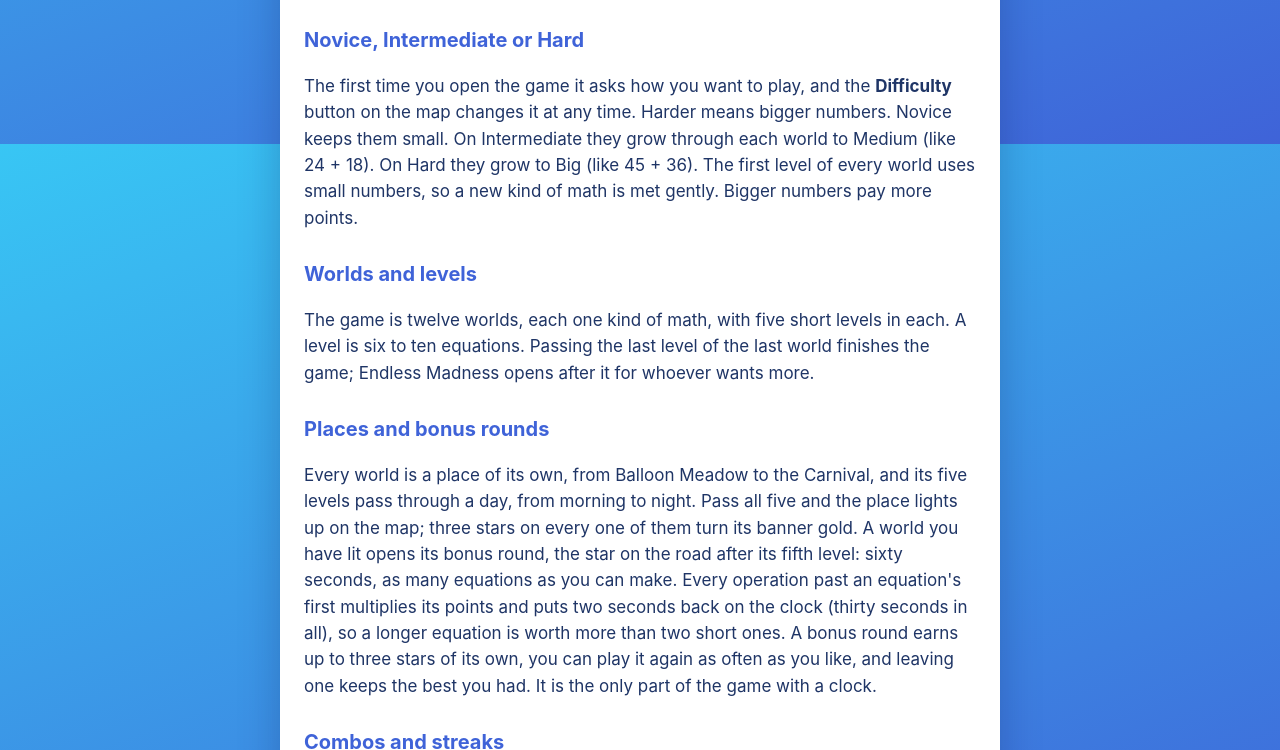
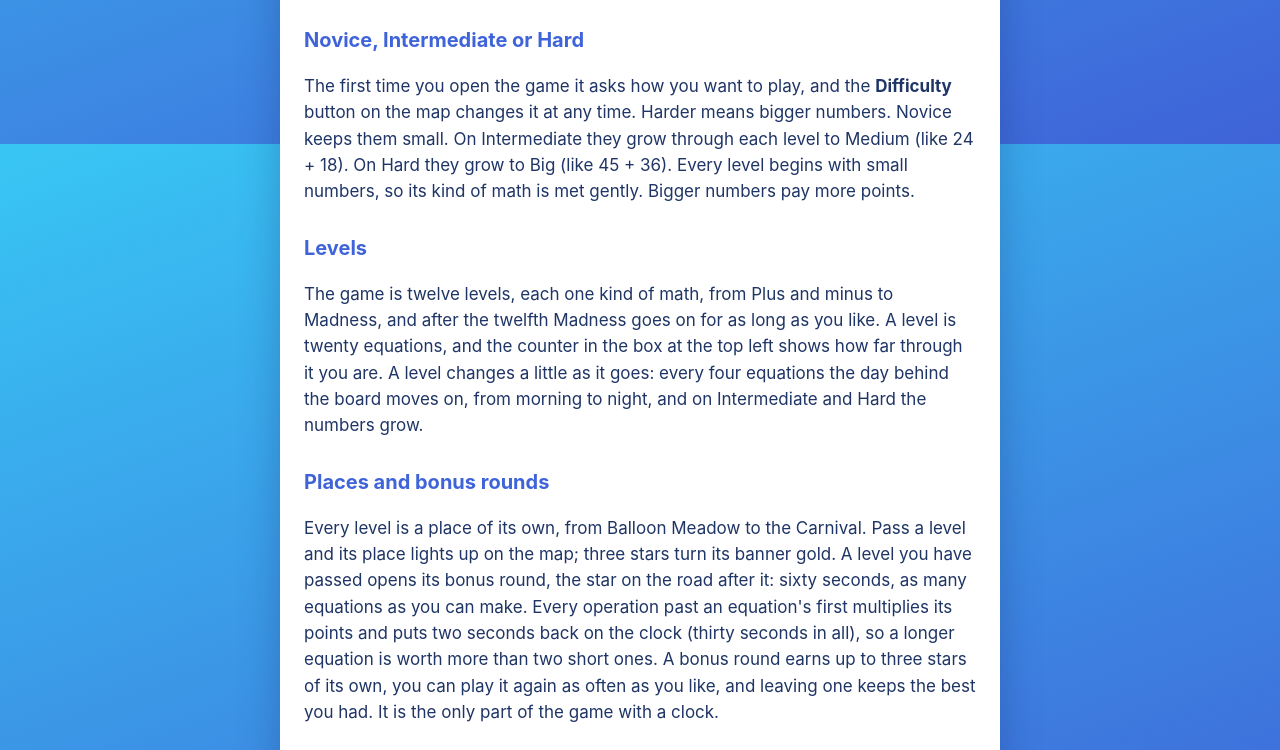
Before and after one commit to jesse-AI-dev/math-crunch-madness-site, a plain HTML site: page support.html in a window 1280 px wide. Shown: the part 656-1406 px from the top of the page. Drawn offline with Linux system fonts and the light colour scheme.

```diff
--- a/support.html
+++ b/support.html
@@ -8,16 +8,16 @@
 <h2>Stuck?</h2>
 <p>Tap <strong>Hint</strong> and the game shows you an equation on the board. A hint shows only when you ask for it, and it costs nothing. Take as long as you like: in a level nothing hurries you, and the tiles you have picked stay picked while you think. Every board always has plenty of equations, and a plus, a minus and an equals sign are always close at hand.</p>
 <h2>Novice, Intermediate or Hard</h2>
-<p>The first time you open the game it asks how you want to play, and the <strong>Difficulty</strong> button on the map changes it at any time. Harder means bigger numbers. Novice keeps them small. On Intermediate they grow through each world to Medium (like 24 + 18). On Hard they grow to Big (like 45 + 36). The first level of every world uses small numbers, so a new kind of math is met gently. Bigger numbers pay more points.</p>
-<h2>Worlds and levels</h2>
-<p>The game is twelve worlds, each one kind of math, with five short levels in each. A level is six to ten equations. Passing the last level of the last world finishes the game; Endless Madness opens after it for whoever wants more.</p>
+<p>The first time you open the game it asks how you want to play, and the <strong>Difficulty</strong> button on the map changes it at any time. Harder means bigger numbers. Novice keeps them small. On Intermediate they grow through each level to Medium (like 24 + 18). On Hard they grow to Big (like 45 + 36). Every level begins with small numbers, so its kind of math is met gently. Bigger numbers pay more points.</p>
+<h2>Levels</h2>
+<p>The game is twelve levels, each one kind of math, from Plus and minus to Madness, and after the twelfth Madness goes on for as long as you like. A level is twenty equations, and the counter in the box at the top left shows how far through it you are. A level changes a little as it goes: every four equations the day behind the board moves on, from morning to night, and on Intermediate and Hard the numbers grow.</p>
 <h2>Places and bonus rounds</h2>
-<p>Every world is a place of its own, from Balloon Meadow to the Carnival, and its five levels pass through a day, from morning to night. Pass all five and the place lights up on the map; three stars on every one of them turn its banner gold. A world you have lit opens its bonus round, the star on the road after its fifth level: sixty seconds, as many equations as you can make. Every operation past an equation's first multiplies its points and puts two seconds back on the clock (thirty seconds in all), so a longer equation is worth more than two short ones. A bonus round earns up to three stars of its own, you can play it again as often as you like, and leaving one keeps the best you had. It is the only part of the game with a clock.</p>
+<p>Every level is a place of its own, from Balloon Meadow to the Carnival. Pass a level and its place lights up on the map; three stars turn its banner gold. A level you have passed opens its bonus round, the star on the road after it: sixty seconds, as many equations as you can make. Every operation past an equation's first multiplies its points and puts two seconds back on the clock (thirty seconds in all), so a longer equation is worth more than two short ones. A bonus round earns up to three stars of its own, you can play it again as often as you like, and leaving one keeps the best you had. It is the only part of the game with a clock.</p>
 <h2>Combos and streaks</h2>
-<p>An equation with two steps or more is a combo, and it multiplies its points: two steps ×1.5 (a combo), three ×2.5 (a super combo), four or more ×4 (a mega combo). The bigger the combo, the bigger its burst. A flame in the score box counts the combos you make in a row. A true equation that is not a combo ends the streak; a false one leaves it as it is. The card at the end of a level shows your longest streak. A streak is for show: it changes no score.</p>
+<p>An equation with two steps or more is a combo, and it multiplies its points: two steps ×1.5 (a combo), three ×2.5 (a super combo), four or more ×4 (a mega combo). The bigger the combo, the bigger its burst. A flame in the score box counts the combos you make in a row. A true equation that is not a combo ends the streak; a false one leaves it as it is. The card at the end of a level shows your longest streak. A streak pays: the second combo in a row scores a quarter more, the third half again, the fourth three quarters more, and the fifth and every one after it double. Only the combo itself is paid more, never the cascade it sets off.</p>
 <h2>More than one player</h2>
 <p>Tap your name on the map to open the leaderboard. <strong>New player</strong> starts a game of their own for someone else, a tap on a name plays as that player, and <strong>My name</strong> changes yours. Every player keeps their own levels, stars and difficulty, and the leaderboard ranks everyone by the stars they have earned. Names and games stay on your device.</p><h2>Your progress</h2>
-<p>Progress saves on your device after every move. If you leave a level, the map shows <strong>Continue</strong>. Deleting the app deletes the progress. If you played before the game had worlds, each level you passed is a world now and keeps its stars; best scores start fresh, because levels are shorter.</p>
+<p>Progress saves on your device after every move. If you leave a level, the map shows <strong>Continue</strong>. Deleting the app deletes the progress. If you played an earlier version, every level you passed keeps its stars; best scores start fresh, because scoring has changed, and a level you left half way starts over.</p>
 <h2>Contact</h2>
 <p>Found a problem or have an idea? Tell us at <a href="https://github.com/jesse-AI-dev/math-crunch-madness-site/issues">github.com/jesse-AI-dev/math-crunch-madness-site/issues</a>.</p>
 <nav><a href="index.html">Home</a><a href="privacy.html">Privacy policy</a></nav>
```
Also changed, not shown: index.html (+1 -1 lines).
